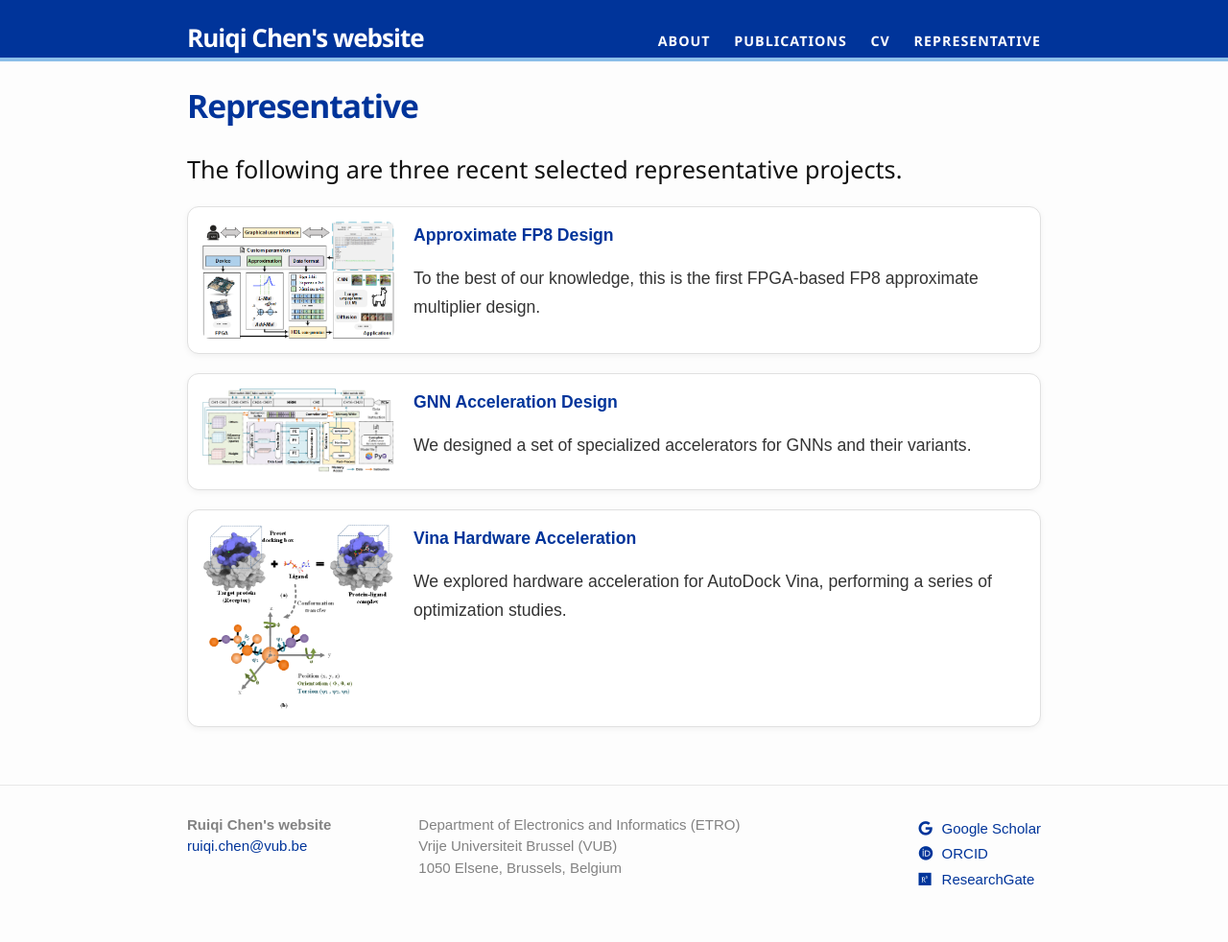
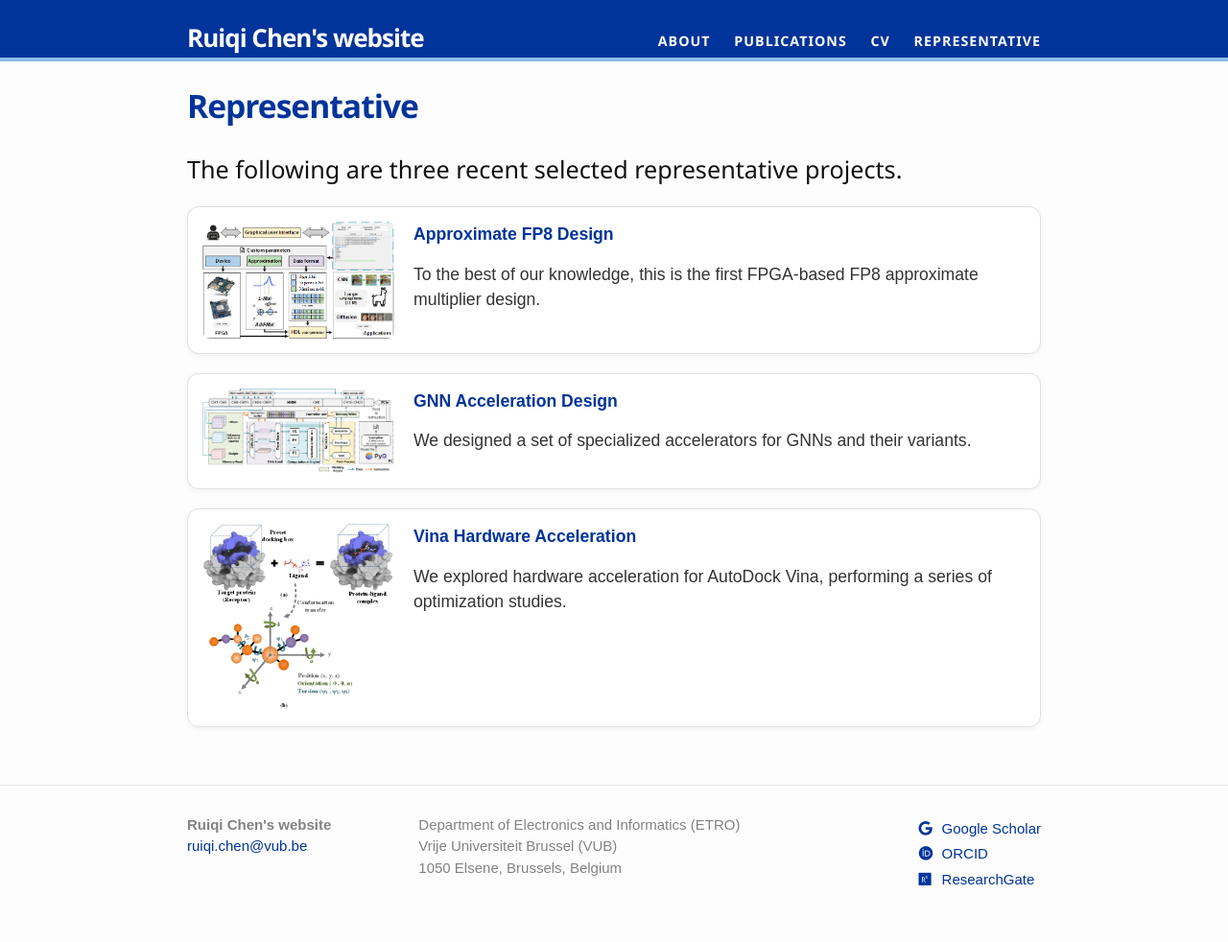
Before and after one commit to ruiqichen7/ruiqichen7.github.io, a Jekyll site: the page built from representative.md, in a window 1280 px wide. Shown: the whole page at 96% size. Built offline with Jekyll 4.4.1, drawn with Linux system fonts in a browser that asks for light colours.

Commit message:
update welcome

```diff
--- a/_sass/_layout.scss
+++ b/_sass/_layout.scss
@@ -224,7 +224,7 @@
     p, ul, ol, blockquote {
         font-family: Arial, "Times New Roman", serif;
         font-size: 1.05em; /* 稍微大一点，提高可读性 */
-        line-height: 1.7;
+        line-height: 1.5;
         color: #333;
     }
 }
--- a/_sass/_rollbar.scss
+++ b/_sass/_rollbar.scss
@@ -1,8 +1,9 @@
 .rollbar-container {
-  max-height: 400px;       /* 限制高度：大约能显示 10 条 */
+  max-height: 384px;       /* 限制高度：大约能显示 10 条 */
   overflow-y: auto;        /* 开启滚动条 */
   padding-right: 6px;      /* 给滚动条留点空间 */
   border-radius: 12px;
+  margin-bottom: 24px;
   border: 1px solid #ddd;
   background: #fafafa;
   scrollbar-width: thin;   /* Firefox */
--- a/index.html
+++ b/index.html
@@ -8,7 +8,7 @@
 
 <h1>Welcome/您好</h1>
 
-<p>This is my academic website, where you can find information on my current research and states. I am a Ph.D. candidate in Engineering Sciences with the <a href="https://www.etrovub.be/">Department of Electronics and Informatics (ETRO)</a> of <a href="https://www.vub.be/en">Vrije Universiteit Brussel (VUB)</a>, conducting research in reconfigurable computing under the supervision of  <a href="https://www.etrovub.be/people/member/about-bio/bdasilva/">Prof. Bruno da Silva</a>. Previously, I worked as a research assistant/visiting researcher at Southeast University, Fudan University, and VeriMake Innovation Lab.</p>
+<p style="text-align: justify;">This is my academic website, where you can find information on my current research and states. I am a Ph.D. candidate in Engineering Sciences with the <a href="https://www.etrovub.be/">Department of Electronics and Informatics (ETRO)</a> of <a href="https://www.vub.be/en">Vrije Universiteit Brussel (VUB)</a>, conducting research in reconfigurable computing under the supervision of  <a href="https://www.etrovub.be/people/member/about-bio/bdasilva/">Prof. Bruno da Silva</a>. Previously, I worked as a research assistant/visiting researcher at Southeast University, Fudan University, and VeriMake Innovation Lab.</p>
 
 <h1>Latest News 📰 </h1>
 
```
